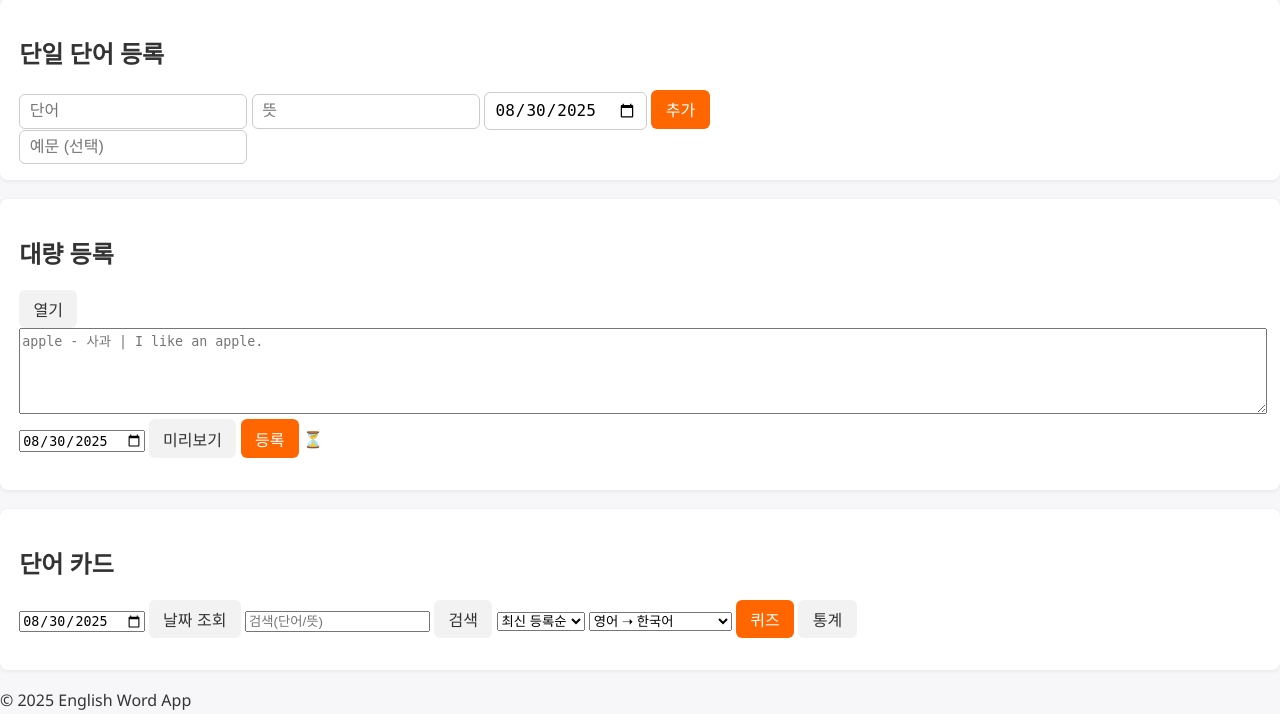
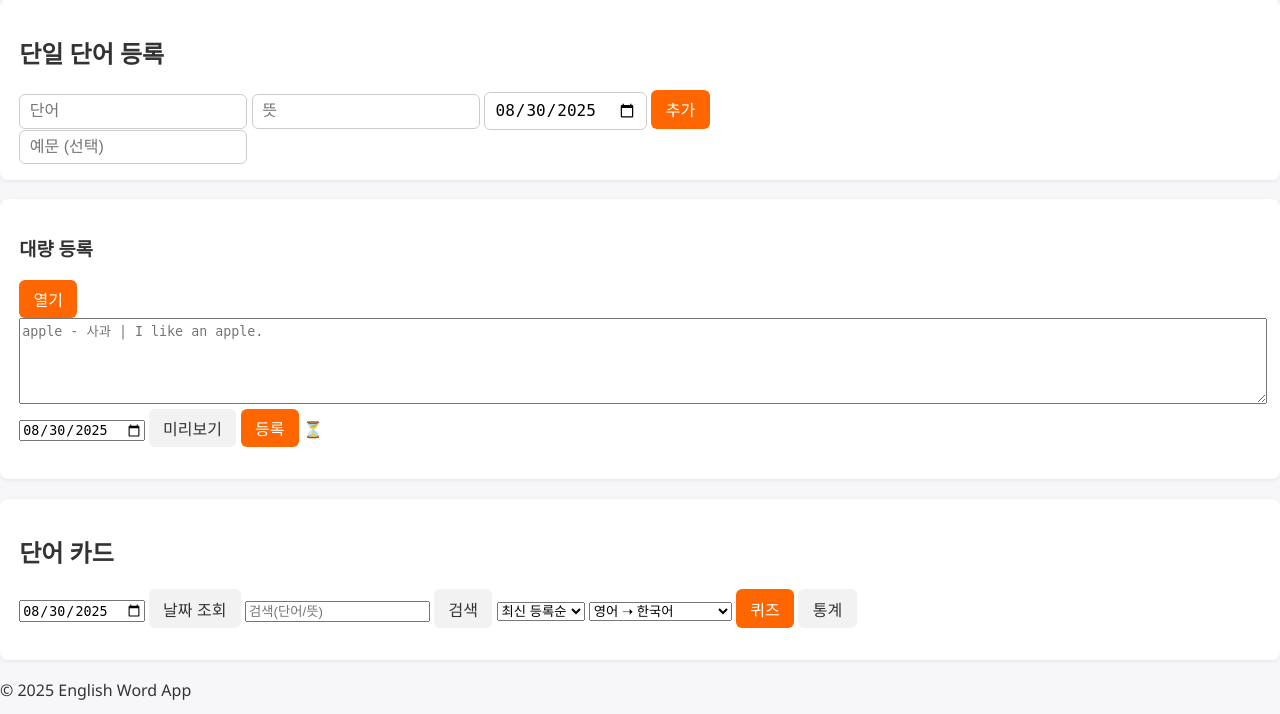
Before and after one commit to anredvon/english-word-app, a Flask app: page / in a window 1280 px wide. Shown: the part 213-927 px from the top of the page. Run offline with Flask 3, Linux system fonts and the light colour scheme; data that the repository does not hold is empty.

Commit message:
대량등록부분 수정후 커밋.

```diff
--- a/templates/index.html
+++ b/templates/index.html
@@ -31,17 +31,18 @@
 
     <!-- 대량 등록 -->
       <section class="card">
-      <h2>대량 등록</h2>
-      <button id="toggleBulk" class="ghost">열기</button>
+          <h3>대량 등록</h3>
+          <!-- 열기 버튼 -->
+          <button id="toggleBulk" class="accent">열기</button>
+
+          <!-- 숨겨진 입력창 -->
           <div id="bulkSection" class="hidden">
               <textarea id="bulkInput" placeholder="apple - 사과 | I like an apple."></textarea>
-        <div class="row">
-          <input id="bulkDate" type="date">
+              <input type="date" id="bulkDate">
               <button id="bulkParse" class="ghost">미리보기</button>
-          <button id="bulkApply" class="accent" disabled>등록</button>
+              <button id="bulkApply" class="accent">등록</button>
               <span id="bulkSpinner" class="hidden">⏳</span>
-        </div>
-        <p id="bulkStatus"></p>
+              <div id="bulkStatus"></div>
               <ul id="bulkPreview"></ul>
           </div>
       </section>
```
Lines whose indentation alone changed are shown as unchanged.
